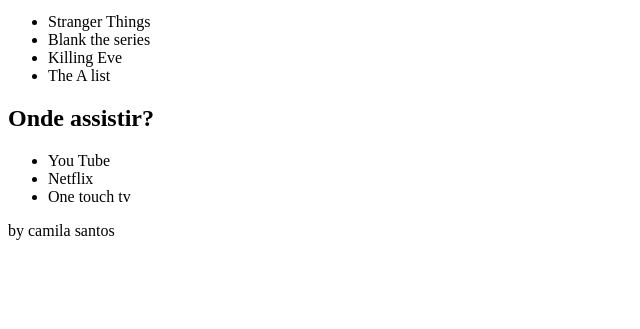
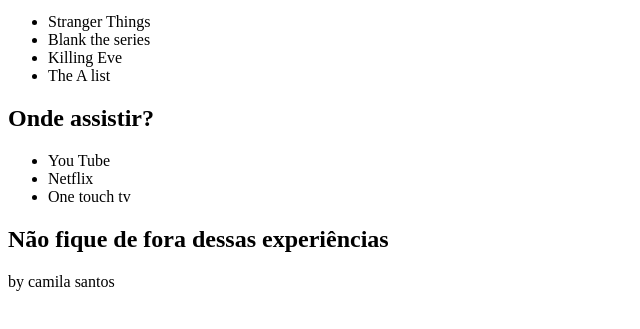
Before and after one commit to camilasantos23/exercicio-com-branches, a plain HTML site: page index.html in a window 1280 px wide. Shown: the part 127-456 px from the top of the page, without its empty margins (0-640 px from the left). Drawn offline with Linux system fonts and the light colour scheme.

Commit message:
adicionando texto final

```diff
--- a/index.html
+++ b/index.html
@@ -29,9 +29,11 @@
         <li>Netflix</li>
         <li>One touch tv</li>
 
+      </ul>
+
+     <h2>Não fique de fora dessas experiências</h2>
 
 
-      </ul>
 
       <footer>by camila santos</footer>
 
```
